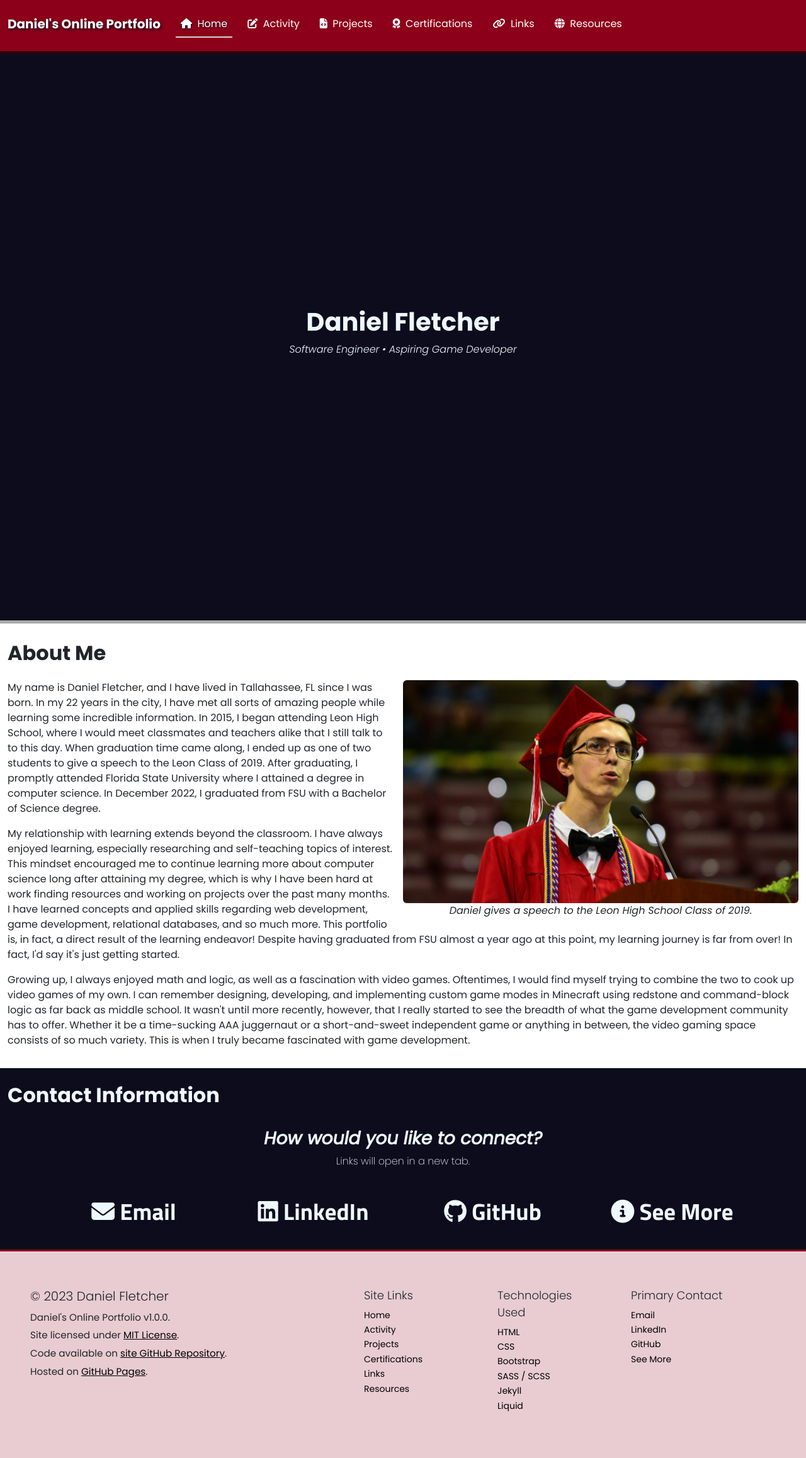
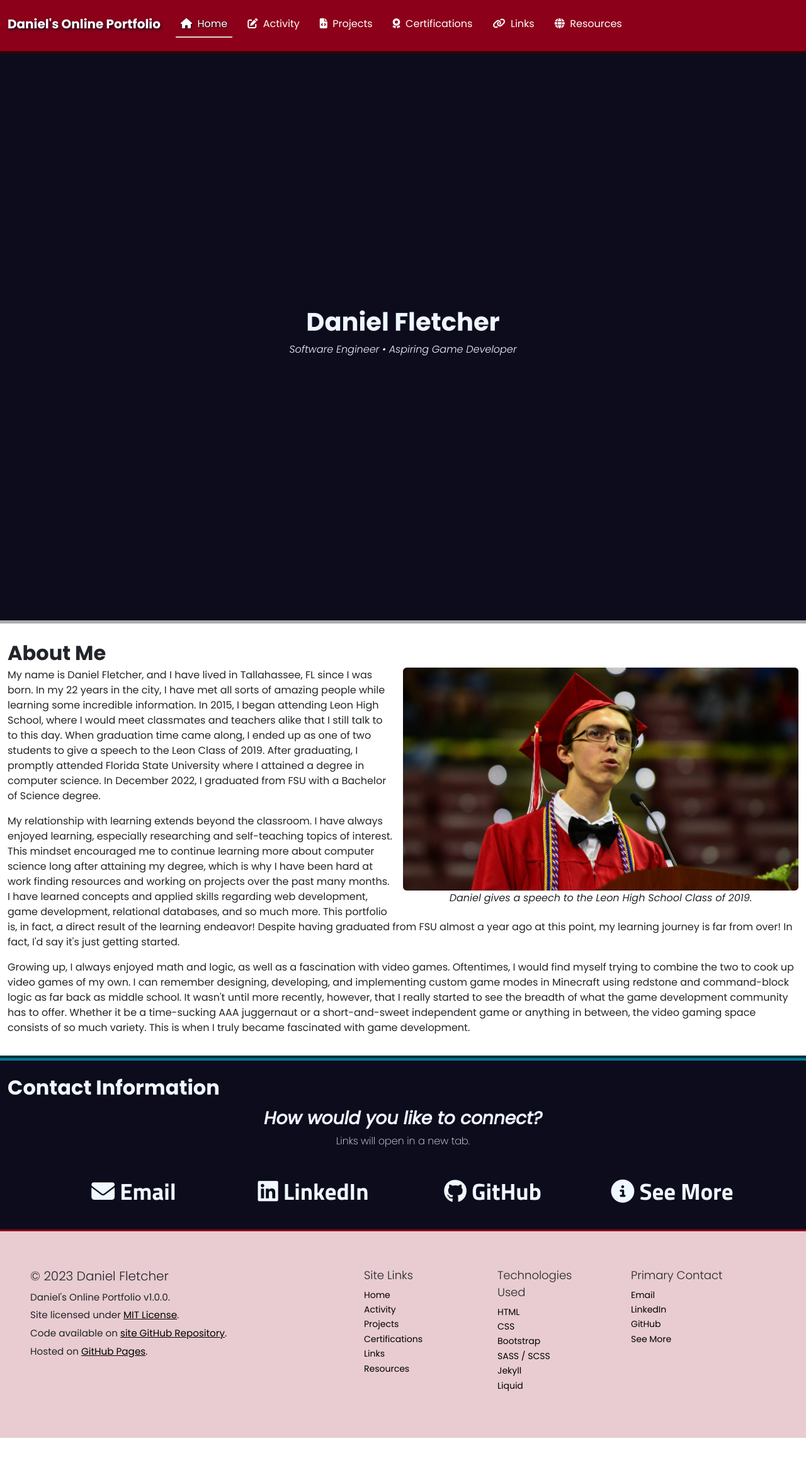
Before and after one commit to DanielTheFletch/portfolio, a Jekyll site: the page built from index.html, in a window 1280 px wide. Shown: the whole page at 63% size. Built offline with Jekyll 4.4.1, drawn with Linux system fonts in a browser that asks for light colours; after the commit the page ends 2283 px from its top, so only the background shows below that.

Commit message:
Update Home page for style consistency

```diff
--- a/index.html
+++ b/index.html
@@ -12,7 +12,7 @@
 </section>
 
 <!-- About me -->
-<section class="container-fluid" id="about-me">
+<section class="container-fluid main-section" id="about-me">
   <h2 class="{{ page.subheading }}">About Me</h2>
   <div class="container-fluid mx-0 px-0">
     <div class="clearfix">
```
Also changed, not shown: other parts of index.html (+1 -1 lines).
